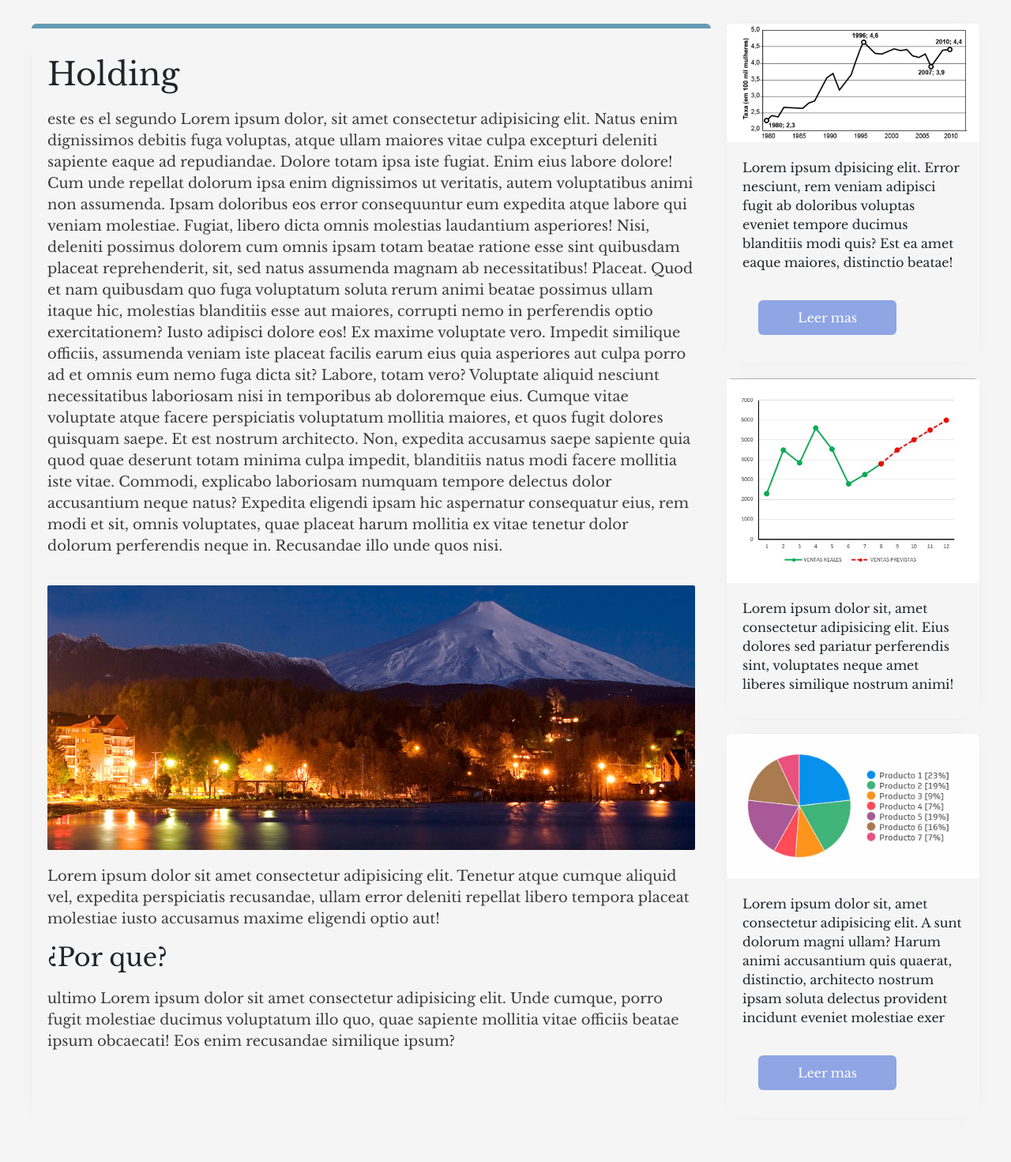
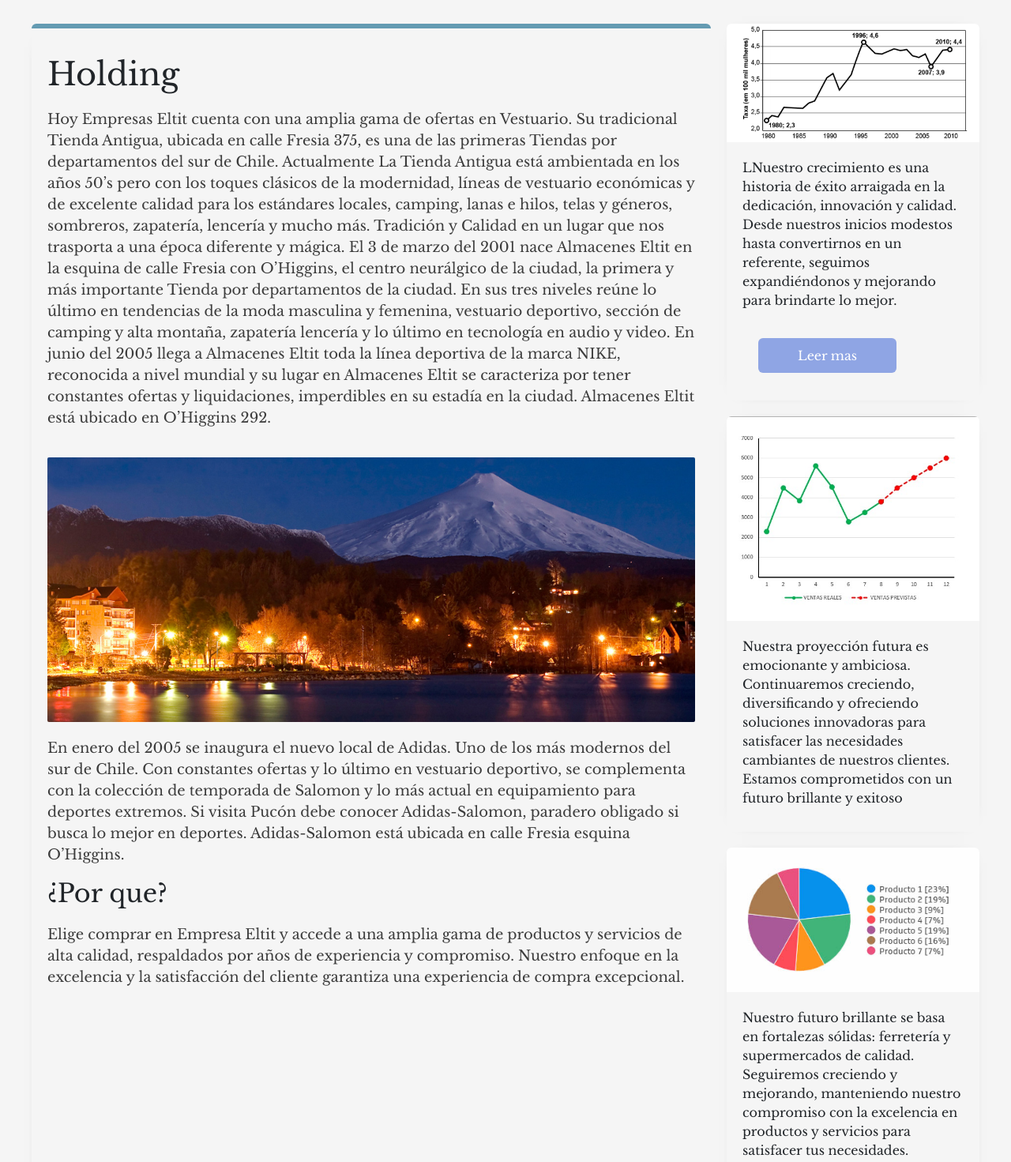
Before and after one commit to jsilvac/code_tarea1_web, a plain HTML site: page index.html in a window 1280 px wide. Shown: the part 700-2171 px from the top of the page at 79% size. Drawn offline with nearby package versions, Linux system fonts and the light colour scheme.

Commit message:
Entrega final silva sin lorem

```diff
--- a/index.html
+++ b/index.html
@@ -5,7 +5,7 @@
   <meta charset="UTF-8">
   <meta name="viewport"
     content="width=device-width, user-scalable=no initial-scale=1.0, maximum-scale=1.0, minimum-scale=1.0">
-  <meta name="description" content="Empresas eltit, mucho mas que precios bajos">
+  <meta name="description" content="Descubre el mundo de Eltit y su completo holding. Productos y servicios de calidad en un solo lugar. ¡Conoce más hoy!">
   <title>Home - Eltit</title>
   <link href="https://cdn.jsdelivr.net/npm/bootstrap@5.3.1/dist/css/bootstrap.min.css" rel="stylesheet"
     integrity="sha384-4bw+/aepP/YC94hEpVNVgiZdgIC5+VKNBQNGCHeKRQN+PtmoHDEXuppvnDJzQIu9" crossorigin="anonymous">
@@ -48,9 +48,7 @@
 
       <div class="contenedores contUno">
         <h2 class=" subtitulo">HOLDING ELTIT</h2>
-        <p class="pPrimero">este es el primeroLorem ipsum dolor sit amet consectetur adipisicing elit. Ipsum
-          velit qui adipisci ipsam. Maxime molestias fugiat enim autem, dolorum quisquam maiores cupiditate
-          dolores tempora earum amet a quos nostrum vel.
+        <p class="pPrimero">Innovación, Excelencia y Crecimiento: Eltit Holding, construyendo juntos un futuro exitoso.
         </p>
       </div>
     </section>
@@ -60,39 +58,17 @@
 
       <article class="contenedor-info">
         <h1>Holding</h1>
-        <p> este es el segundo Lorem ipsum dolor, sit amet consectetur adipisicing elit. Natus enim
-            dignissimos debitis fuga voluptas, atque ullam maiores vitae culpa excepturi deleniti sapiente eaque
-            ad repudiandae. Dolore totam ipsa iste fugiat.
-            Enim eius labore dolore! Cum unde repellat dolorum ipsa enim dignissimos ut veritatis, autem
-            voluptatibus animi non assumenda. Ipsam doloribus eos error consequuntur eum expedita atque labore
-            qui veniam molestiae.
-            Fugiat, libero dicta omnis molestias laudantium asperiores! Nisi, deleniti possimus dolorem cum
-            omnis ipsam totam beatae ratione esse sint quibusdam placeat reprehenderit, sit, sed natus assumenda
-            magnam ab necessitatibus! Placeat.
-            Quod et nam quibusdam quo fuga voluptatum soluta rerum animi beatae possimus ullam itaque hic,
-            molestias blanditiis esse aut maiores, corrupti nemo in perferendis optio exercitationem? Iusto
-            adipisci dolore eos!
-            Ex maxime voluptate vero. Impedit similique officiis, assumenda veniam iste placeat facilis earum
-            eius quia asperiores aut culpa porro ad et omnis eum nemo fuga dicta sit? Labore, totam vero?
-            Voluptate aliquid nesciunt necessitatibus laboriosam nisi in temporibus ab doloremque eius. Cumque
-            vitae voluptate atque facere perspiciatis voluptatum mollitia maiores, et quos fugit dolores
-            quisquam saepe. Et est nostrum architecto.
-            Non, expedita accusamus saepe sapiente quia quod quae deserunt totam minima culpa impedit,
-            blanditiis natus modi facere mollitia iste vitae. Commodi, explicabo laboriosam numquam tempore
-            delectus dolor accusantium neque natus?
-            Expedita eligendi ipsam hic aspernatur consequatur eius, rem modi et sit, omnis voluptates, quae
-            placeat harum mollitia ex vitae tenetur dolor dolorum perferendis neque in. Recusandae illo unde
-            quos nisi.</p>
+        <p>Hoy Empresas Eltit cuenta con una amplia gama de ofertas en Vestuario. Su tradicional Tienda Antigua, ubicada en calle Fresia 375, es una de las primeras Tiendas por departamentos del sur de Chile. Actualmente La Tienda Antigua está ambientada en los años 50’s pero con los toques clásicos de la modernidad, líneas de vestuario económicas y de excelente calidad para los estándares locales, camping, lanas e hilos, telas y géneros, sombreros, zapatería, lencería y mucho más. Tradición y Calidad en un lugar que nos trasporta a una época diferente y mágica.
+
+        El 3 de marzo del 2001 nace Almacenes Eltit en la esquina de calle Fresia con O’Higgins, el centro neurálgico de la ciudad, la primera y más importante Tienda por departamentos de la ciudad. En sus tres niveles reúne lo último en tendencias de la moda masculina y femenina, vestuario deportivo, sección de camping y alta montaña, zapatería lencería y lo último en tecnología en audio y video. En junio del 2005 llega a Almacenes Eltit toda la línea deportiva de la marca NIKE, reconocida a nivel mundial y su lugar en Almacenes Eltit se caracteriza por tener constantes ofertas y liquidaciones, imperdibles en su estadía en la ciudad. Almacenes Eltit está ubicado en O’Higgins 292.</p>
 
         <img src="images/Pucon.jpeg" alt="Empresas Eltit - imagen de Pucón por la noche">
 
-        <p>Lorem ipsum dolor sit amet consectetur adipisicing elit. Tenetur atque cumque aliquid vel, expedita perspiciatis recusandae, ullam error deleniti repellat libero tempora placeat molestiae iusto accusamus maxime eligendi optio aut!</p>
+        <p>En enero del 2005 se inaugura el nuevo local de Adidas. Uno de los más modernos del sur de Chile. Con constantes ofertas y lo último en vestuario deportivo, se complementa con la colección de temporada de Salomon y lo más actual en equipamiento para deportes extremos. Si visita Pucón debe conocer Adidas-Salomon, paradero obligado si busca lo mejor en deportes. Adidas-Salomon está ubicada en calle Fresia esquina O’Higgins.</p>
 
         <h2>¿Por que?</h2>
 
-        <p class="ultimoP"> ultimo Lorem ipsum dolor sit amet consectetur adipisicing elit. Unde cumque, porro
-            fugit molestiae ducimus voluptatum illo quo, quae sapiente mollitia vitae officiis beatae ipsum
-            obcaecati! Eos enim recusandae similique ipsum?</p>
+        <p class="ultimoP">Elige comprar en Empresa Eltit y accede a una amplia gama de productos y servicios de alta calidad, respaldados por años de experiencia y compromiso. Nuestro enfoque en la excelencia y la satisfacción del cliente garantiza una experiencia de compra excepcional.</p>
       </article>
 
 
@@ -100,16 +76,16 @@
 
         <aside class="aside">
           <img src="images/grafico_empresa.png" alt="Empresas Eltit - El crecimiento de nuestra empresa ">
-          <p>Lorem ipsum dpisicing elit. Error nesciunt, rem veniam adipisci fugit ab doloribus voluptas eveniet tempore ducimus blanditiis modi quis? Est ea amet eaque maiores, distinctio beatae!</p>
+          <p>LNuestro crecimiento es una historia de éxito arraigada en la dedicación, innovación y calidad. Desde nuestros inicios modestos hasta convertirnos en un referente, seguimos expandiéndonos y mejorando para brindarte lo mejor.</p>
           <a href="""><button>Leer mas</button></a>
         </aside>
         <aside class="aside">
           <img src="images/Grafico_proyeccion.jpeg" alt="Empresas Eltit - Nuestra proyeccion a futuro de nuestra organización">
-          <p>Lorem ipsum dolor sit, amet consectetur adipisicing elit. Eius dolores sed pariatur perferendis sint, voluptates neque amet liberes similique nostrum animi!</p>
+          <p>Nuestra proyección futura es emocionante y ambiciosa. Continuaremos creciendo, diversificando y ofreciendo soluciones innovadoras para satisfacer las necesidades cambiantes de nuestros clientes. Estamos comprometidos con un futuro brillante y exitoso</p>
         </aside>
         <aside class="aside">
           <img src="images/grafico_productos.jpeg" alt="Empresas Eltit - Las ventas mas destacadas de nuestras salas">
-          <p>Lorem ipsum dolor sit, amet consectetur adipisicing elit. A sunt dolorum magni ullam? Harum animi accusantium quis quaerat, distinctio, architecto nostrum ipsam soluta delectus provident incidunt eveniet molestiae exer</p>
+          <p>Nuestro futuro brillante se basa en fortalezas sólidas: ferretería y supermercados de calidad. Seguiremos creciendo y mejorando, manteniendo nuestro compromiso con la excelencia en productos y servicios para satisfacer tus necesidades.</p>
           <a href=""><button>Leer mas</button></a>
         </aside>
 
```
Also changed, not shown: htmls/contacto.html (+2 -8 lines), htmls/galeria.html (+2 -8 lines), htmls/nosotros.html (+1 -1 lines), htmls/sucursales.html (+3 -3 lines).
